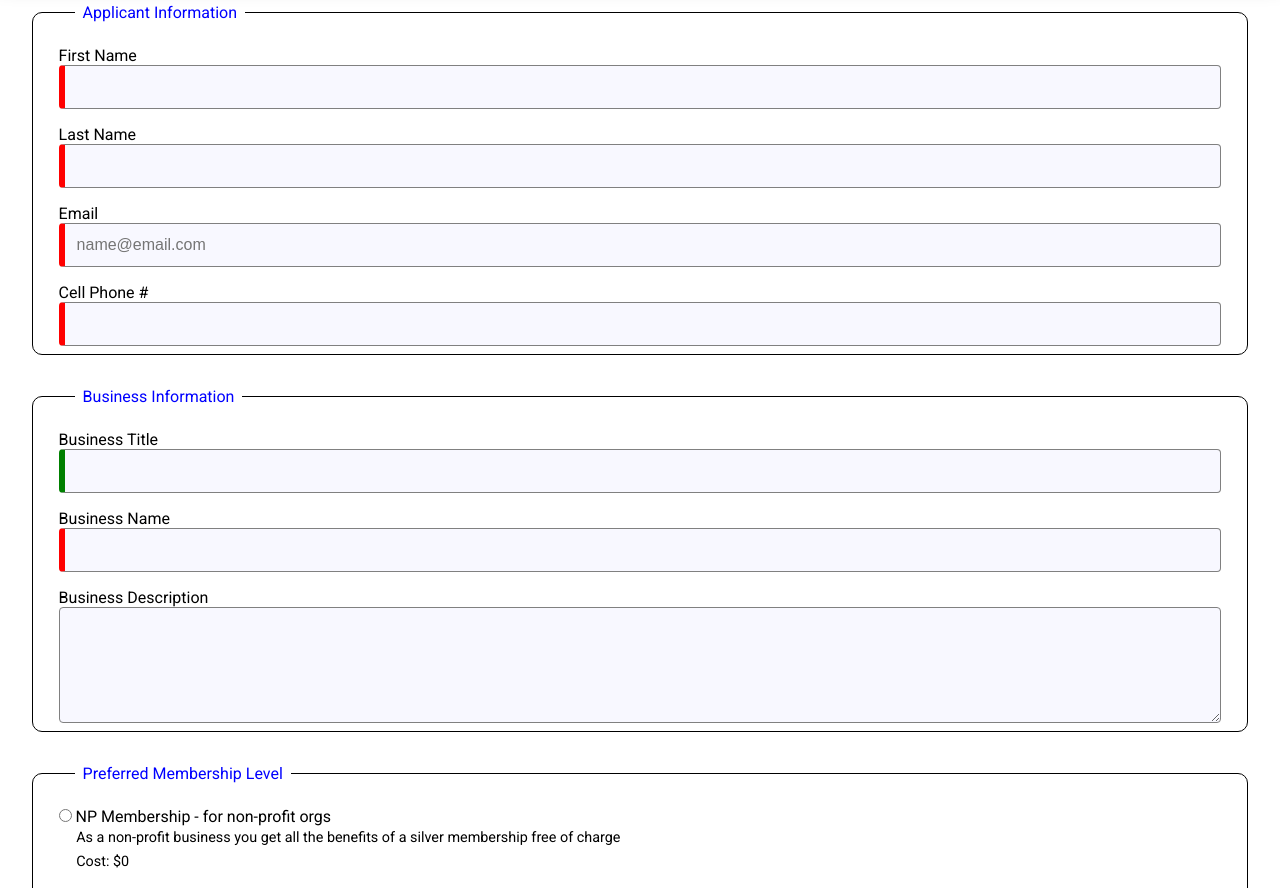
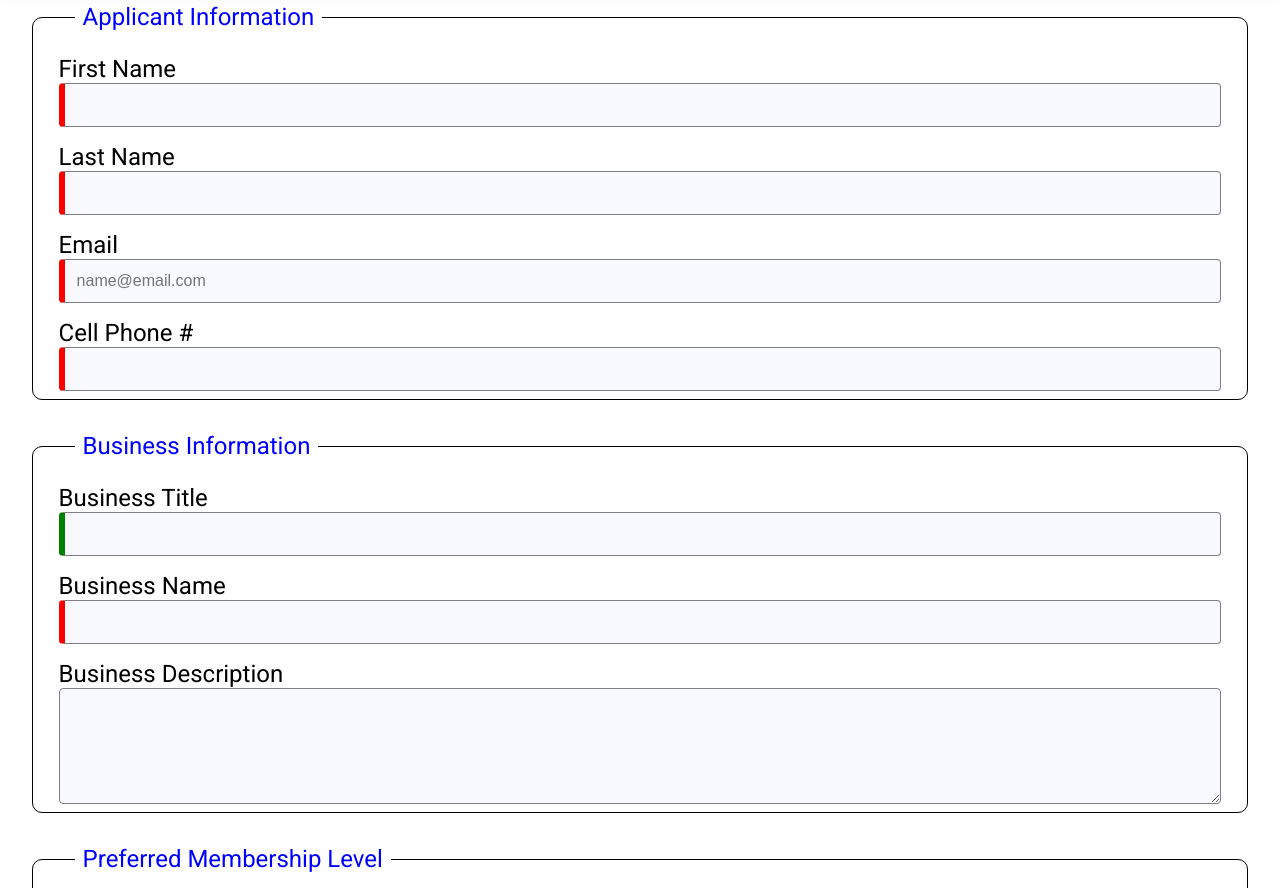
Before and after one commit to ScratchyPDX/WDD230, a plain HTML site: page chamber/join.html in a window 1280 px wide. Shown: the part 292-1180 px from the top of the page. Drawn offline with Linux system fonts and the light colour scheme.

Commit message:
More font changes

```diff
--- a/chamber/styles/small.css
+++ b/chamber/styles/small.css
@@ -157,7 +157,7 @@ main li {
   font-size: 0.9rem;
 }
 main p {
-  font-size: 0.9rem;
+  font-size: 1.2rem;
 }
 .social-media-icon {
   width: 40px;
@@ -271,7 +271,7 @@ form fieldset {
   padding: .5rem 2%;
 }
 form legend {
-  font-size: 1rem;
+  font-size: 1.5rem;
   color: blue;
   margin: 0 1rem;
   padding: 0 .5rem;
@@ -279,7 +279,7 @@ form legend {
 form label.top, form div {
   display: block;
   padding-top: 1rem;
-  font-size: 1rem;
+  font-size: 1.5rem;
 }
 form label.top input, form label.top textarea, form label.top select {
   display: block;
@@ -295,11 +295,11 @@ form .member-level {
   padding-bottom:  .75rem;
 }
 form .member-level label {
-  font-size: 1rem;
+  font-size: 1.5rem;
 }
 form .member-level p {
   padding: .2rem;
-  margin-left: .9rem;
+  margin-left: 1rem;
 }
 form input.submit-button {
   border: none;
```
